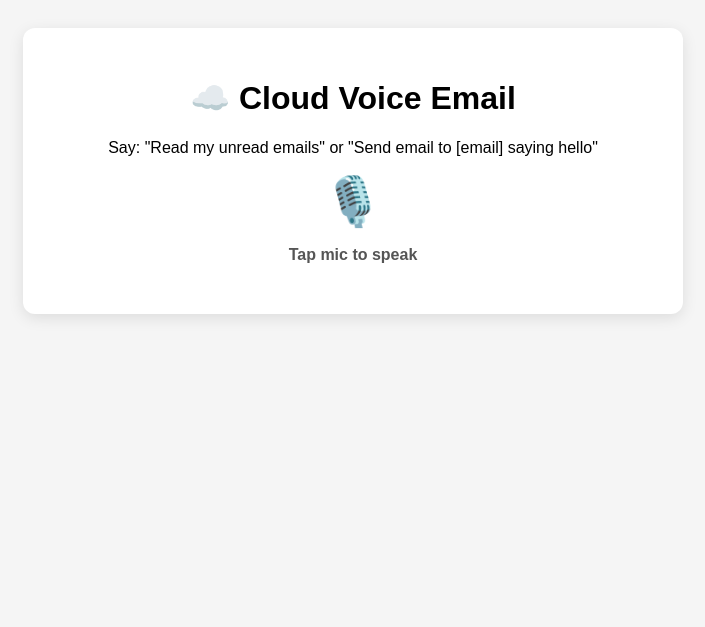
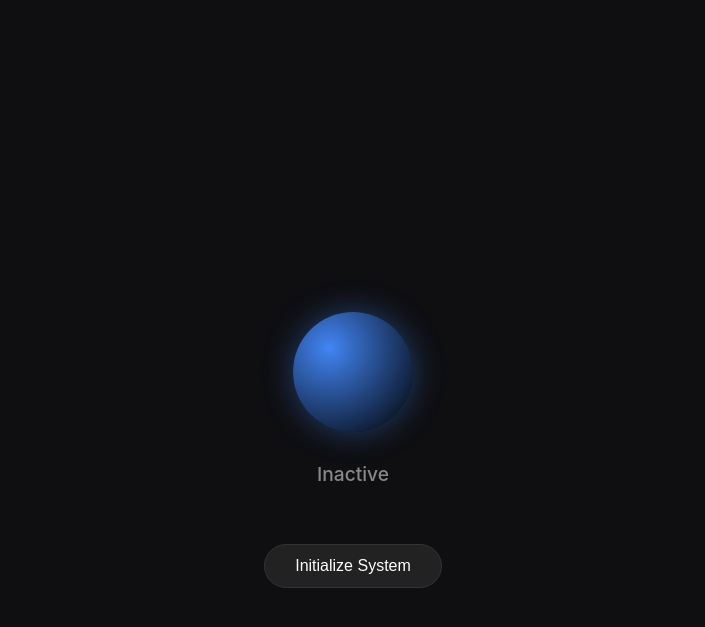
Before and after one commit to rpccl/rpccl.github.io, a Jekyll site: the page v.html, which Jekyll copies as it is, in a window 1280 px wide. Shown: the top 627 px of the page, without its empty margins (287-992 px from the left). Built offline with Jekyll 4.4.1, drawn with Linux system fonts in a browser that asks for light colours; some of the changed lines change nothing that is shown.

Commit message:
try audio

````diff
--- a/v.html
+++ b/v.html
@@ -2,15 +2,45 @@
 <html lang="en">
 <head>
     <meta charset="UTF-8">
-    <title>Voice Gmail new (Serverless)</title>
+    <title>Gemini 2.0 Lite Voice Agent</title>
     <style>
-        body { font-family: sans-serif; text-align: center; padding: 20px; background-color: #f5f5f5; }
-        .card { background: white; max-width: 600px; margin: auto; padding: 30px; border-radius: 12px; box-shadow: 0 4px 15px rgba(0,0,0,0.1); }
-        button { font-size: 3em; border: none; background: none; cursor: pointer; transition: transform 0.2s; }
-        button:active { transform: scale(0.9); }
-        #status { margin: 15px; font-weight: bold; color: #555; }
-        .email-list { text-align: left; margin-top: 20px; font-size: 0.9em; }
-        .email-item { background: #e3f2fd; padding: 10px; margin-bottom: 8px; border-radius: 5px; }
+        body { font-family: 'Inter', sans-serif; background: #0f0f12; color: #e0e0e0; display: flex; flex-direction: column; align-items: center; justify-content: center; height: 100vh; margin: 0; }
+
+        /* The "Thinking" Orb */
+        .orb {
+            width: 120px; height: 120px; border-radius: 50%;
+            background: radial-gradient(circle at 30% 30%, #4285f4, #000);
+            box-shadow: 0 0 30px rgba(66, 133, 244, 0.4);
+            transition: all 0.3s ease;
+            margin-bottom: 30px;
+        }
+        .orb.listening {
+            background: radial-gradient(circle at 30% 30%, #34a853, #000);
+            box-shadow: 0 0 50px #34a853;
+            animation: breathe 2s infinite ease-in-out;
+        }
+        .orb.processing {
+            background: radial-gradient(circle at 30% 30%, #fbbc05, #000);
+            box-shadow: 0 0 50px #fbbc05;
+            animation: spin 1s infinite linear;
+        }
+        .orb.speaking {
+            background: radial-gradient(circle at 30% 30%, #ea4335, #000);
+            box-shadow: 0 0 60px #ea4335;
+            transform: scale(1.1);
+        }
+
+        @keyframes breathe { 0%, 100% { transform: scale(1); } 50% { transform: scale(1.1); } }
+        @keyframes spin { 0% { transform: rotate(0deg); } 100% { transform: rotate(360deg); } }
+
+        .status { font-size: 1.2rem; font-weight: 500; margin-bottom: 10px; color: #888; }
+        .transcript { font-size: 0.9rem; color: #555; max-width: 80%; text-align: center; min-height: 1.2em;}
+
+        button {
+            margin-top: 30px; padding: 12px 30px; font-size: 1rem; border: none; border-radius: 25px;
+            background: #222; color: #fff; cursor: pointer; border: 1px solid #333; transition: 0.2s;
+        }
+        button:hover { background: #333; border-color: #555; }
     </style>
     <script type="importmap">
       { "imports": { "@google/generative-ai": "https://esm.run/@google/generative-ai" } }
@@ -18,103 +48,194 @@
 </head>
 <body>
 
-    <div class="card">
-        <h1>☁️ Cloud Voice Email</h1>
-        <p>Say: "Read my unread emails" or "Send email to [email] saying hello"</p>
+    <div class="orb" id="orb"></div>
+    <div class="status" id="status">Inactive</div>
+    <div class="transcript" id="transcript"></div>
 
-        <button onclick="startAgent()">🎙️</button>
-        <div id="status">Tap mic to speak</div>
-        <div class="email-list" id="displayArea"></div>
-    </div>
+    <button id="startBtn" onclick="startSystem()">Initialize System</button>
 
     <script type="module">
         import { GoogleGenerativeAI } from "@google/generative-ai";
 
-        // --- CONFIGURATION ---
-        /*
+        // --- CONFIG ---
+       const SCRIPT_URL = "https://script.google.com/macros/s/AKfycbwDsIfTo6kViXw3w03m6GRdz6ke21bFTRg986xdEtXjcH3AYcNB-jMxDltjyxrqM6cN/exec";
+        const API_KEY = "AIzaSyDxw8ulwIyPZJTeoIY0WJySj3HH4ns5r_U";
 
-        const API_KEY = "AIzaSyDxw8ulwIyPZJTeoIY0WJySj3HH4ns5r_U";
-https://script.google.com/macros/s/AKfycbwDsIfTo6kViXw3w03m6GRdz6ke21bFTRg986xdEtXjcH3AYcNB-jMxDltjyxrqM6cN/exec
-*/
 const SCRIPT_URL = "https://script.google.com/macros/s/AKfycbwDsIfTo6kViXw3w03m6GRdz6ke21bFTRg986xdEtXjcH3AYcNB-jMxDltjyxrqM6cN/exec";
         const API_KEY = "AIzaSyDxw8ulwIyPZJTeoIY0WJySj3HH4ns5r_U";
 
+const SCRIPT_URL = "https://script.google.com/macros/s/AKfycbwDsIfTo6kViXw3w03m6GRdz6ke21bFTRg986xdEtXjcH3AYcNB-jMxDltjyxrqM6cN/exec";
+        const API_KEY = "AIzaSyDxw8ulwIyPZJTeoIY0WJySj3HH4ns5r_U";
+
+ // We use the "Lite" model which is Free + Multimodal (Audio)
+        const MODEL_NAME = "gemini-2.0-flash-lite-001";
+
         const genAI = new GoogleGenerativeAI(API_KEY);
-        const model = genAI.getGenerativeModel({ model: "gemini-2.5-flash-lite" });
+        const model = genAI.getGenerativeModel({ model: MODEL_NAME });
 
-        // --- 1. TOOL FUNCTIONS ---
-        async function listEmails() {
-            document.getElementById('status').innerText = "Fetching from Gmail...";
-            // We use the proxy URL to read
-            const response = await fetch(`${SCRIPT_URL}?action=read&q=is:unread`);
-            const emails = await response.json();
+        // --- AUDIO VARIABLES ---
+        let audioContext, mediaRecorder, analyser, dataArray;
+        let chunks = [];
+        let isActive = false;     // Is the system On?
+        let isRecording = false;  // Are we currently saving audio?
+        let isProcessing = false; // Is AI thinking/speaking?
+        let silenceStart = Date.now();
 
-            // Display visually
-            const display = document.getElementById('displayArea');
-            display.innerHTML = "";
-            emails.forEach(e => {
-                display.innerHTML += `<div class="email-item"><b>${e.from}</b>: ${e.subject}</div>`;
-            });
+        // VAD (Voice Activity Detection) Settings
+        const NOISE_THRESHOLD = 25;  // Adjust if your room is noisy
+        const SILENCE_DURATION = 1200; // Wait 1.2s of silence before sending
 
-            return JSON.stringify(emails);
+        window.startSystem = async () => {
+            if (isActive) return;
+            try {
+                const stream = await navigator.mediaDevices.getUserMedia({ audio: true });
+                audioContext = new (window.AudioContext || window.webkitAudioContext)();
+
+                // Setup Analysis (Listening for volume)
+                const source = audioContext.createMediaStreamSource(stream);
+                analyser = audioContext.createAnalyser();
+                analyser.fftSize = 512;
+                source.connect(analyser);
+                dataArray = new Uint8Array(analyser.frequencyBinCount);
+
+                // Setup Recording
+                mediaRecorder = new MediaRecorder(stream, { mimeType: 'audio/webm' });
+                mediaRecorder.ondataavailable = e => { if (e.data.size > 0) chunks.push(e.data); };
+                mediaRecorder.onstop = processAudio;
+
+                isActive = true;
+                document.getElementById('startBtn').style.display = 'none';
+                updateState("listening", "Listening...");
+                detectVoice(); // Start the loop
+
+            } catch (err) {
+                alert("Microphone Error: " + err.message);
+            }
+        };
+
+        function detectVoice() {
+            if (!isActive) return;
+            requestAnimationFrame(detectVoice);
+
+            // Don't listen while AI is talking/thinking
+            if (isProcessing) return;
+
+            analyser.getByteFrequencyData(dataArray);
+            const volume = dataArray.reduce((a, b) => a + b) / dataArray.length;
+
+            if (volume > NOISE_THRESHOLD) {
+                silenceStart = Date.now();
+                if (!isRecording) {
+                    isRecording = true;
+                    chunks = [];
+                    mediaRecorder.start();
+                    updateState("listening", "I hear you...");
+                }
+            } else {
+                // Silence detected
+                if (isRecording && (Date.now() - silenceStart > SILENCE_DURATION)) {
+                    isRecording = false;
+                    mediaRecorder.stop(); // Triggers onstop -> processAudio
+                }
+            }
         }
 
-        async function sendEmail(to, subject, body) {
-            document.getElementById('status').innerText = "Sending via Cloud...";
-            // Apps Script requires a specific POST format
-            // We use 'no-cors' mode or standard fetch depending on browser strictness.
-            // Standard fetch usually works if "Anyone" access is set in Apps Script.
+        async function processAudio() {
+            if (chunks.length === 0) return;
 
-            const response = await fetch(SCRIPT_URL, {
-                method: "POST",
-                body: JSON.stringify({ to, subject, body })
-            });
-            const result = await response.json();
-            return result.status;
+            // Filter short noise bursts (< 0.5s)
+            const audioBlob = new Blob(chunks, { type: 'audio/webm' });
+            if (audioBlob.size < 3000) return;
+
+            updateState("processing", "Thinking...");
+            isProcessing = true; // Lock the loop
+
+            const base64Audio = await blobToBase64(audioBlob);
+
+            try {
+                // 1. Define the Tools for the AI
+                const prompt = `
+                    You are a helpful email assistant. Listen to this audio.
+
+                    Available Tools (Return strictly JSON):
+                    - {"tool": "read"} -> If user asks to check/read emails.
+                    - {"tool": "send", "to": "...", "subject": "...", "body": "..."} -> If user wants to send email.
+                    - {"tool": "chat", "response": "..."} -> Normal conversation.
+
+                    Return ONLY the JSON object.
+                `;
+
+                // 2. Send Audio to Gemini 2.0 Lite
+                const result = await model.generateContent([
+                    prompt,
+                    { inlineData: { mimeType: "audio/webm", data: base64Audio } }
+                ]);
+
+                const text = result.response.text();
+                const jsonStr = text.replace(/```json|```/g, '').trim();
+                const action = JSON.parse(jsonStr);
+
+                await executeAction(action);
+
+            } catch (e) {
+                console.error(e);
+                updateState("listening", "Error. Try again.");
+                speak("I didn't catch that.");
+            }
+
+            isProcessing = false; // Unlock
+            updateState("listening", "Listening...");
         }
 
-        // --- 2. AI LOGIC ---
-        window.startAgent = async () => {
-            const recognition = new webkitSpeechRecognition();
-            recognition.start();
-            document.getElementById('status').innerText = "Listening...";
+        async function executeAction(action) {
+            document.getElementById('transcript').innerText = `Action: ${action.tool}`;
 
-            recognition.onresult = async (event) => {
-                const text = event.results[0][0].transcript;
-                document.getElementById('status').innerText = "Thinking...";
+            if (action.tool === "chat") {
+                await speak(action.response);
+            }
+            else if (action.tool === "read") {
+                await speak("Checking your inbox...");
+                const res = await fetch(`${APPS_SCRIPT_URL}?action=read`);
+                const emails = await res.json();
 
-                // Prompt the AI to decide what to do
-                const prompt = `
-                    User Command: "${text}"
+                // Quick summary logic
+                const summary = emails.length > 0
+                    ? `You have ${emails.length} emails. The latest is from ${emails[0].from} about ${emails[0].subject}.`
+                    : "You have no new emails.";
 
-                    You have two tools:
-                    1. READ: If user wants to check/read emails. Output JSON: {"tool": "read"}
-                    2. SEND: If user wants to send. Output JSON: {"tool": "send", "to": "email", "subject": "...", "body": "..."}
-
-                    Return ONLY JSON.
-                `;
-
-                const result = await model.generateContent(prompt);
-                const responseText = result.response.text().replace(/```json|```/g, '').trim();
-                const action = JSON.parse(responseText);
-
-                if (action.tool === "read") {
-                    const emails = await listEmails();
-                    // Ask AI to summarize the emails naturally
-                    const summary = await model.generateContent(`Here are the user's emails: ${emails}. Summarize them for voice output.`);
-                    speak(summary.response.text());
-                }
-                else if (action.tool === "send") {
-                    await sendEmail(action.to, action.subject, action.body);
-                    speak("Email sent successfully.");
-                    document.getElementById('status').innerText = "Sent!";
-                }
-            };
-        };
+                await speak(summary);
+            }
+            else if (action.tool === "send") {
+                await speak(`Sending email to ${action.to}`);
+                await fetch(APPS_SCRIPT_URL, {
+                    method: "POST",
+                    body: JSON.stringify(action)
+                });
+                await speak("Email sent successfully.");
+            }
+        }
 
         function speak(text) {
-            const u = new SpeechSynthesisUtterance(text);
-            window.speechSynthesis.speak(u);
+            return new Promise(resolve => {
+                updateState("speaking", "Speaking...");
+                const u = new SpeechSynthesisUtterance(text);
+                u.onend = resolve;
+                window.speechSynthesis.speak(u);
+            });
+        }
+
+        function blobToBase64(blob) {
+            return new Promise((resolve) => {
+                const reader = new FileReader();
+                reader.onloadend = () => resolve(reader.result.split(',')[1]);
+                reader.readAsDataURL(blob);
+            });
+        }
+
+        function updateState(visualClass, text) {
+            const orb = document.getElementById('orb');
+            orb.className = "orb " + visualClass;
+            document.getElementById('status').innerText = text;
         }
     </script>
 </body>
````
